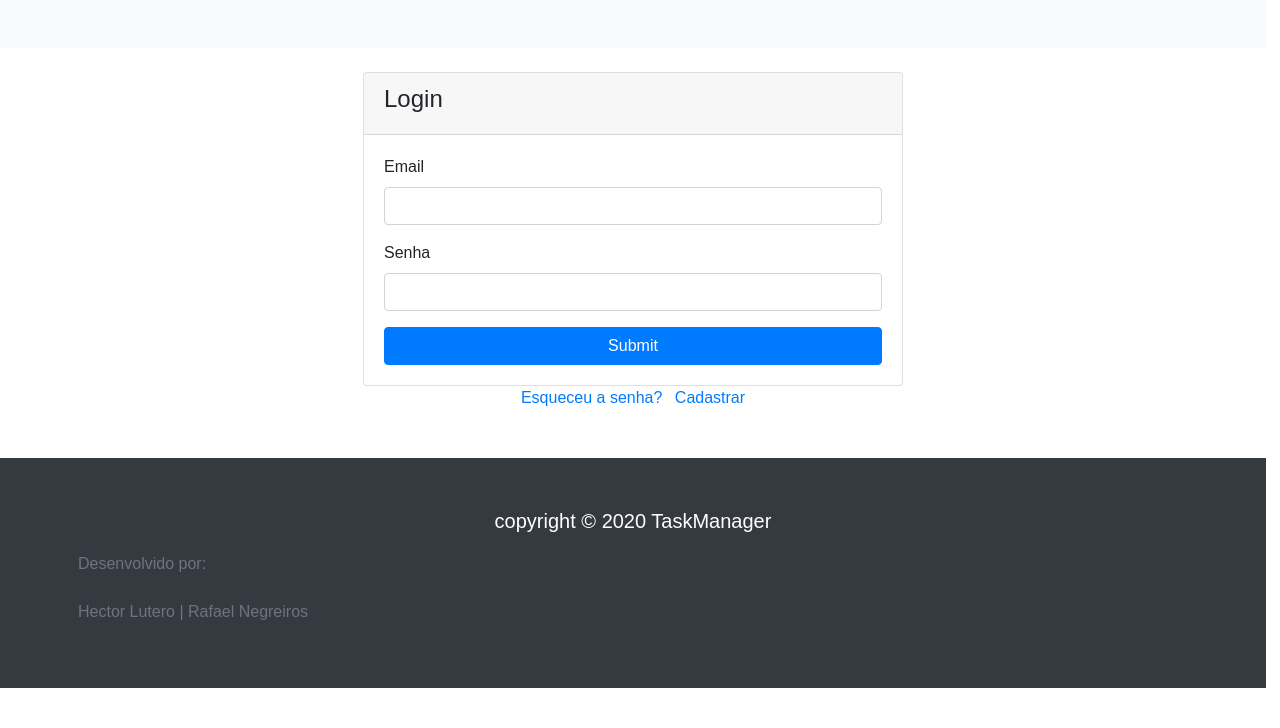
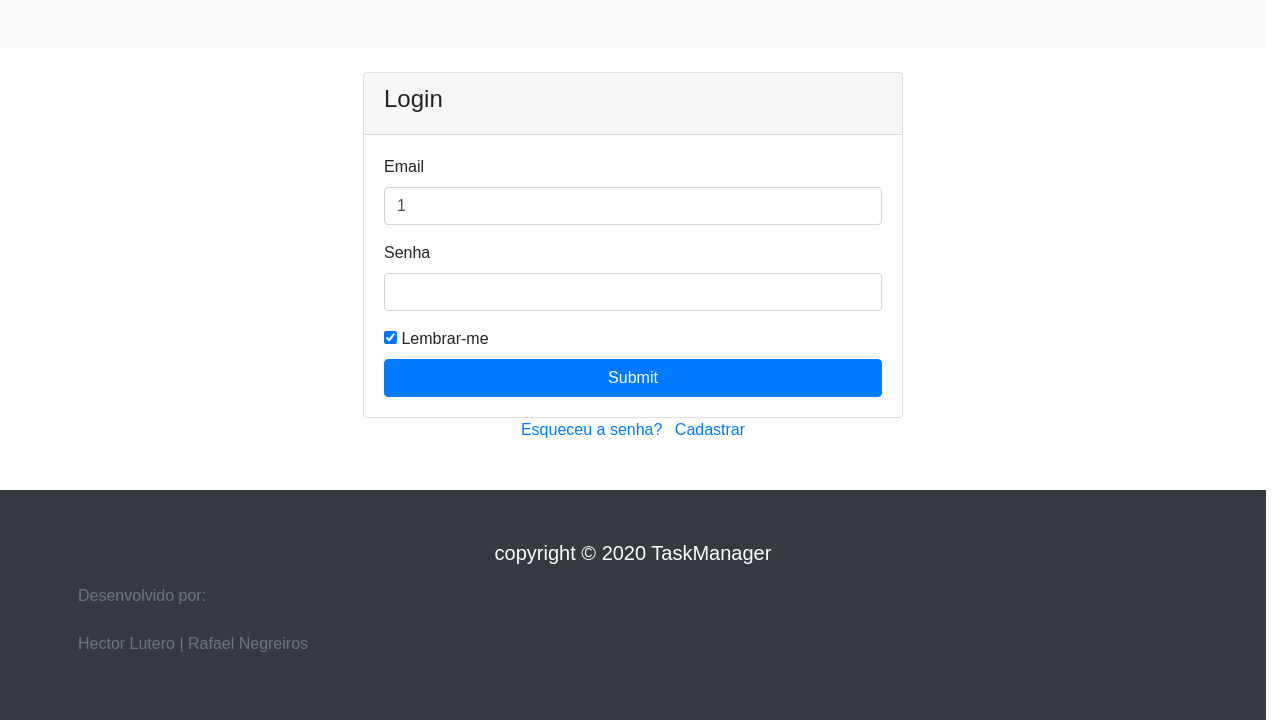
Before and after one commit to FigueiredoRafael/task-manager, a PHP site: page /devplay/login.php in a window 1280 px wide. Shown: the part 72-800 px from the top of the page. Run offline with PHP 8.4, Linux system fonts and the light colour scheme; the visitor is signed in with stand-in values (Sample User, id 1); data that the repository does not hold is empty; style sheets or scripts are compiled from the project's sources; some libraries are stand-ins or nearby versions.

Commit message:
Remember-me Button Works now
I've added a new remember-me checkbox, and it works using cookies, but just for the username.

```diff
--- a/header.php
+++ b/header.php
@@ -1,5 +1,12 @@
 <?php
     session_start();
+    if(isset($_SESSION['remember'])) {
+      $username = $_SESSION['userUid'];
+      setcookie('username',$username, time()+ (10 * 365 * 24 * 60 * 60));
+    } else {
+      setcookie('username',"", time()+ (10 * 365 * 24 * 60 * 60));
+
+    }
 ?>
 
 <!DOCTYPE html>
--- a/includes/login.inc.php
+++ b/includes/login.inc.php
@@ -39,6 +39,9 @@ if (isset($_POST['login-submit'])) {
                     $_SESSION['userEmail']   = $row['emailUsers'];
                     $_SESSION['userCelular'] = $row['celularUsers'];
                     $_SESSION['userType']    = $row['userType'];
+                    if(isset($_POST['remember'])) {
+                        $_SESSION['remember'] = "remember";
+                    }
 
                     $addressArr = unserialize($row['addressUsers'])[0];
 
--- a/login.php
+++ b/login.php
@@ -38,16 +38,18 @@
             <form action="includes/login.inc.php" method="post">
               <div class="form-group">
                 <label for="email">Email</label>
-                <input type="text" id="username-login" class="form-control" name="mailuid" data-toggle="tooltip" href="#" title="Username, Email ou CPF" required>
-                <!-- <span class="text-danger"  style="display: <?php echo $errorUsername ? '': 'none' ?>;" >Email incorreto</span> -->
+                <input type="text" id="username-login" class="form-control" name="mailuid" data-toggle="tooltip" title="Username, Email ou CPF" value="<?php if(isset($_COOKIE["username"])) { echo $_COOKIE['username']; }?>" required>
               </div>
               <div class="form-group">
                 <label for="password">Senha</label>
-                <input type="password" id="pwd-login" class="form-control" name="pwd" data-toggle="tooltip" href="#" title="Senha de acesso">
-                <!-- <span class="text-danger" style= <script> </script> "display: <?php echo $errorPassword ? '': 'none' ?>;" >Senha incorreta</span> -->
+                <input type="password" id="pwd-login" class="form-control" name="pwd" data-toggle="tooltip" title="Senha de acesso">
+              </div>
+              <div class="field-group">
+                <div>
+                  <input type="checkbox" name="remember" id="remember" <?php if(isset($_COOKIE["username"])) { ?> checked <?php } ?> />
+                <label for="remember-me">Lembrar-me</label>
               </div>
               <input type="submit" name="login-submit" id="login-btn" class="btn btn-primary btn-block" required>
-              <!-- <input type="checkbox" class="form-control">Lembrar-me -->
             </form>
           </div>
         </div>
```
